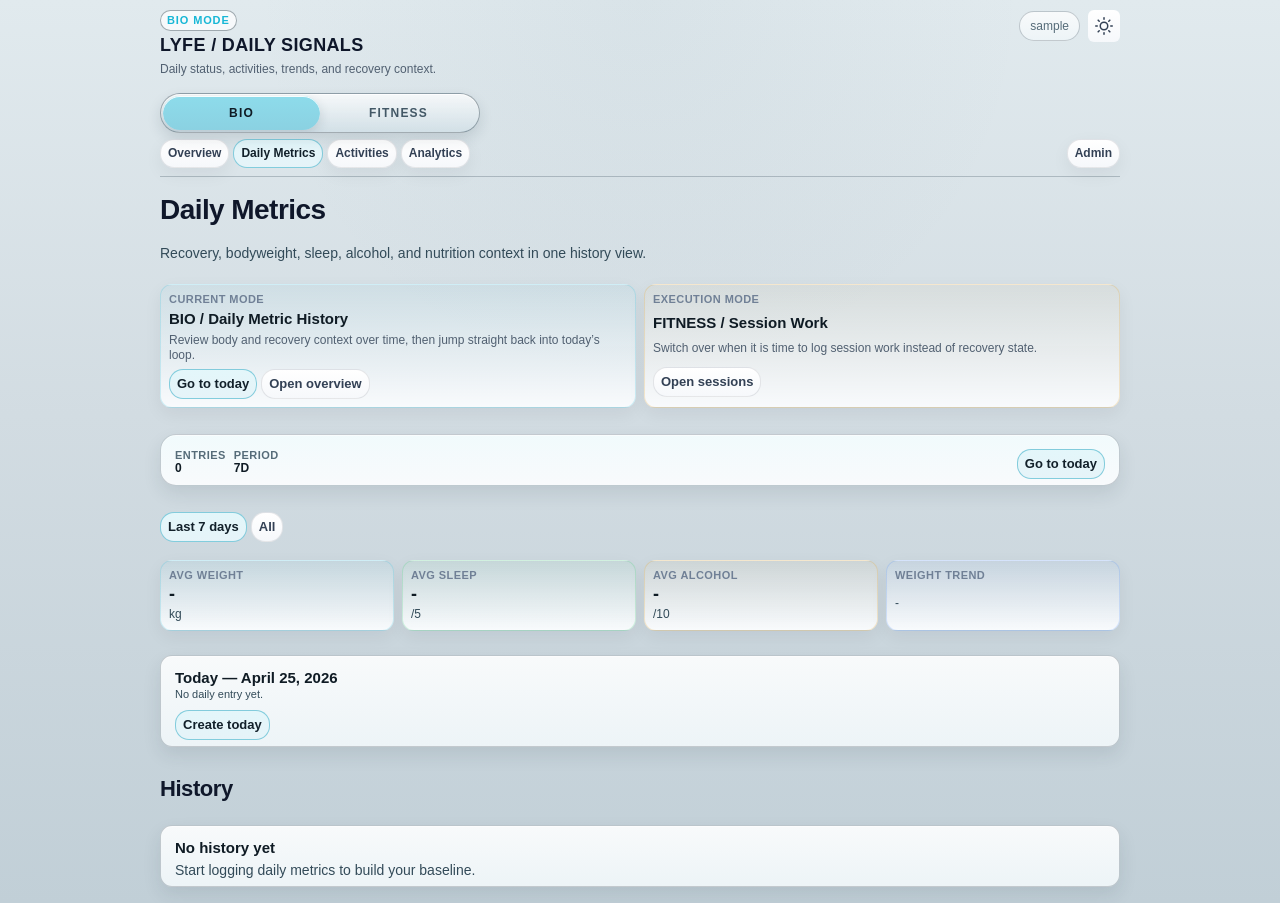
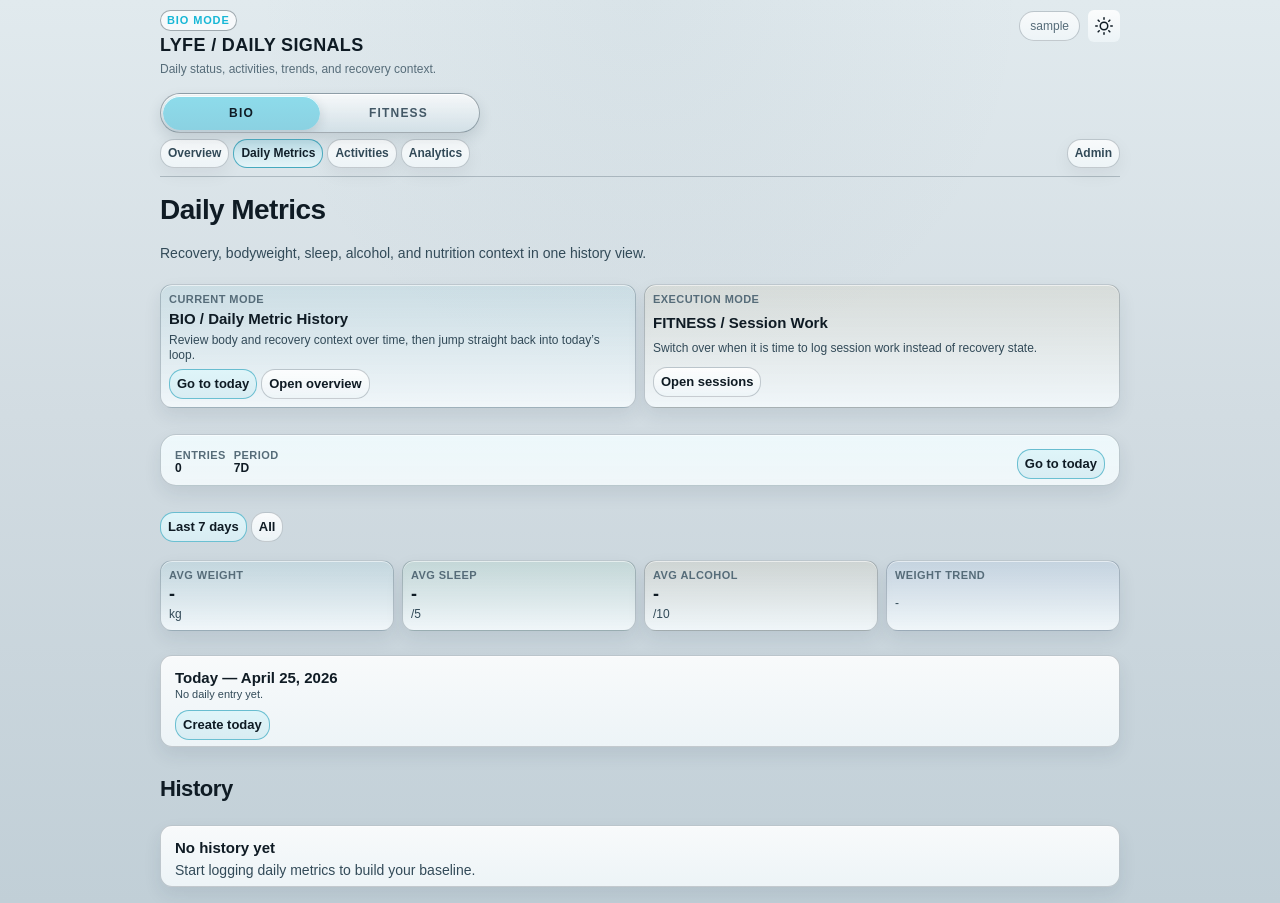
Before and after one commit to MartinParf/lyfeapp, a Django app: page /bio/daily-metrics/ in a window 1280 px wide. Run offline with Django 5.2, Linux system fonts and the light colour scheme; the visitor is signed in with stand-in values (Sample User, id 1); data that the repository does not hold is empty; some libraries are stand-ins or nearby versions.

Commit message:
P12.Theme COMPLETED v2

```diff
--- a/core/static/core/css/app.css
+++ b/core/static/core/css/app.css
@@ -1933,132 +1933,6 @@ input[type="button"] {
     }
 }
 
-/* =========================================================
-   LIGHT THEME SUPPORT — consolidated and non-destructive
-   ========================================================= */
-
-:root[data-theme="light"] .mode-switch-link,
-:root[data-theme="light"] .context-subnav-link,
-:root[data-theme="light"] .nav-pill,
-:root[data-theme="light"] .sub-nav-link,
-:root[data-theme="light"] .link-button,
-:root[data-theme="light"] button,
-:root[data-theme="light"] input[type="submit"],
-:root[data-theme="light"] input[type="button"] {
-    color: #334155;
-    background: linear-gradient(180deg, #ffffff 0%, #f6f8fb 100%);
-    border-color: rgba(15, 23, 42, 0.10);
-}
-
-:root[data-theme="light"] .mode-switch-link-active,
-:root[data-theme="light"] .context-subnav-link-active,
-:root[data-theme="light"] .nav-pill-active,
-:root[data-theme="light"] .sub-nav-link-active,
-:root[data-theme="light"] .primary-button {
-    color: #0f172a !important;
-    text-shadow: none;
-    border-color: color-mix(in srgb, var(--mode) 40%, rgba(15, 23, 42, 0.12));
-    background:
-        linear-gradient(
-            180deg,
-            color-mix(in srgb, var(--mode) 12%, #ffffff 88%) 0%,
-            color-mix(in srgb, var(--mode) 7%, #f5f8fb 93%) 100%
-        );
-}
-
-:root[data-theme="light"] .mode-switch {
-    background: linear-gradient(180deg, #f4f6f8 0%, #eef2f5 100%);
-    border-color: rgba(15, 23, 42, 0.10);
-}
-
-:root[data-theme="light"] .app-brand-title,
-:root[data-theme="light"] h1,
-:root[data-theme="light"] h2,
-:root[data-theme="light"] h3,
-:root[data-theme="light"] h4 {
-    color: #0f172a;
-}
-
-:root[data-theme="light"] .app-brand-subtitle,
-:root[data-theme="light"] .muted,
-:root[data-theme="light"] p,
-:root[data-theme="light"] .overview-lead,
-:root[data-theme="light"] .mode-bridge-copy {
-    color: #516071;
-}
-
-:root[data-theme="light"] .meta-item-label,
-:root[data-theme="light"] .compact-label,
-:root[data-theme="light"] .section-kicker,
-:root[data-theme="light"] .mode-bridge-kicker,
-:root[data-theme="light"] .stat-label {
-    color: #708096;
-}
-
-:root[data-theme="light"] .panel-accent,
-:root[data-theme="light"] .overview-primary-card,
-:root[data-theme="light"] .session-page-head {
-    background:
-        linear-gradient(
-            180deg,
-            color-mix(in srgb, var(--mode) 6%, #ffffff 94%) 0%,
-            #f8fafc 100%
-        );
-    border-color: color-mix(in srgb, var(--mode) 24%, rgba(15, 23, 42, 0.10));
-}
-
-:root[data-theme="light"] .mode-bridge-card-bio,
-:root[data-theme="light"] .overview-bridge-card-current,
-:root[data-theme="light"] .summary-tile-weight {
-    background: linear-gradient(180deg, rgba(24, 183, 214, 0.04) 0%, #f8fafc 100%);
-    border-color: rgba(24, 183, 214, 0.18);
-}
-
-:root[data-theme="light"] .mode-bridge-card-fitness,
-:root[data-theme="light"] .overview-bridge-card-other,
-:root[data-theme="light"] .summary-tile-alcohol,
-:root[data-theme="light"] .execution-card-primary {
-    background: linear-gradient(180deg, rgba(231, 154, 21, 0.04) 0%, #f8fafc 100%);
-    border-color: rgba(231, 154, 21, 0.20);
-}
-
-:root[data-theme="light"] .summary-tile-sleep {
-    background: linear-gradient(180deg, rgba(34, 197, 94, 0.04) 0%, #f8fafc 100%);
-    border-color: rgba(34, 197, 94, 0.18);
-}
-
-:root[data-theme="light"] .summary-tile-trend {
-    background: linear-gradient(180deg, rgba(59, 130, 246, 0.04) 0%, #f8fafc 100%);
-    border-color: rgba(59, 130, 246, 0.18);
-}
-
-:root[data-theme="light"] input,
-:root[data-theme="light"] select,
-:root[data-theme="light"] textarea {
-    background: #ffffff;
-    color: #0f172a;
-    border-color: rgba(15, 23, 42, 0.10);
-}
-
-:root[data-theme="light"] input::placeholder,
-:root[data-theme="light"] textarea::placeholder {
-    color: #8a97a8;
-}
-
-:root[data-theme="light"] .danger,
-:root[data-theme="light"] button.danger {
-    color: #b84343;
-    border-color: rgba(239, 68, 68, 0.20);
-    background: linear-gradient(180deg, rgba(239, 68, 68, 0.04) 0%, #ffffff 100%);
-}
-
-:root[data-theme="dark"] .mode-switch-link-active,
-:root[data-theme="dark"] .context-subnav-link-active,
-:root[data-theme="dark"] .nav-pill-active,
-:root[data-theme="dark"] .sub-nav-link-active,
-:root[data-theme="dark"] .primary-button {
-    color: #f8fbff;
-}
 /* 10.2b / 5-column compact insight strip */
 .overview-tiles-strip-5 {
     grid-template-columns: repeat(5, minmax(0, 1fr));
@@ -4167,3 +4041,201 @@ button.primary-submit-full,
     color: #0f1b24 !important;
     background: transparent !important;
 }
+/* =========================================================
+   LIGHT THEME FINAL READABILITY PATCH
+   Restores only useful light-mode support after removing old block
+   ========================================================= */
+
+/* Stronger text hierarchy in light mode */
+:root[data-theme="light"] {
+    --text: #0f1b24;
+    --text-soft: #324a58;
+    --text-dim: #566c79;
+
+    --line: rgba(27, 48, 62, 0.24);
+    --line-2: rgba(27, 48, 62, 0.40);
+
+    --surface-elevated: rgba(255, 255, 255, 0.74);
+    --surface-elevated-2: rgba(255, 255, 255, 0.90);
+}
+
+/* General readable text */
+:root[data-theme="light"] body,
+:root[data-theme="light"] p,
+:root[data-theme="light"] label,
+:root[data-theme="light"] .muted,
+:root[data-theme="light"] .muted-compact,
+:root[data-theme="light"] .form-help,
+:root[data-theme="light"] .helptext,
+:root[data-theme="light"] .quick-choice-help,
+:root[data-theme="light"] .overview-lead,
+:root[data-theme="light"] .mode-bridge-copy,
+:root[data-theme="light"] .form-hero-copy,
+:root[data-theme="light"] .execution-subtitle {
+    color: var(--text-soft);
+}
+
+/* Form labels should not look disabled */
+:root[data-theme="light"] .form-row label,
+:root[data-theme="light"] .form-section label,
+:root[data-theme="light"] .inline-form label {
+    color: var(--text);
+    font-weight: 700;
+}
+
+/* Small technical labels */
+:root[data-theme="light"] .meta-item-label,
+:root[data-theme="light"] .compact-label,
+:root[data-theme="light"] .section-kicker,
+:root[data-theme="light"] .mode-bridge-kicker,
+:root[data-theme="light"] .stat-label,
+:root[data-theme="light"] .entity-kpi-label,
+:root[data-theme="light"] .session-duration-label,
+:root[data-theme="light"] .execution-mini-label,
+:root[data-theme="light"] .form-hero-mini-label {
+    color: var(--text-dim);
+}
+
+/* Inputs/selects/textareas */
+:root[data-theme="light"] input,
+:root[data-theme="light"] select,
+:root[data-theme="light"] textarea {
+    background: rgba(248, 250, 251, 0.96);
+    color: var(--text);
+    border-color: rgba(27, 48, 62, 0.34);
+}
+
+:root[data-theme="light"] input::placeholder,
+:root[data-theme="light"] textarea::placeholder {
+    color: rgba(86, 108, 121, 0.56);
+}
+
+:root[data-theme="light"] input:disabled,
+:root[data-theme="light"] select:disabled,
+:root[data-theme="light"] textarea:disabled {
+    color: rgba(15, 27, 36, 0.62);
+    background: rgba(229, 236, 240, 0.78);
+    border-color: rgba(27, 48, 62, 0.22);
+}
+
+/* Basic buttons after removing old support block */
+:root[data-theme="light"] .link-button,
+:root[data-theme="light"] button,
+:root[data-theme="light"] input[type="submit"],
+:root[data-theme="light"] input[type="button"] {
+    color: var(--text);
+    background:
+        linear-gradient(
+            180deg,
+            rgba(255, 255, 255, 0.88) 0%,
+            rgba(237, 244, 247, 0.94) 100%
+        );
+    border-color: rgba(27, 48, 62, 0.24);
+}
+
+/* Primary buttons */
+:root[data-theme="light"] .primary-button {
+    color: var(--text) !important;
+    text-shadow: none;
+    border-color: color-mix(in srgb, var(--mode) 46%, rgba(27, 48, 62, 0.22));
+    background:
+        linear-gradient(
+            180deg,
+            color-mix(in srgb, var(--mode) 14%, #ffffff 86%) 0%,
+            color-mix(in srgb, var(--mode) 8%, #e9f1f5 92%) 100%
+        );
+}
+
+/* Primary / current mode cards */
+:root[data-theme="light"] .panel-accent,
+:root[data-theme="light"] .overview-primary-card,
+:root[data-theme="light"] .form-hero-card-primary,
+:root[data-theme="light"] .session-page-head {
+    border-color: color-mix(in srgb, var(--mode) 34%, rgba(27, 48, 62, 0.22));
+    background:
+        linear-gradient(
+            180deg,
+            color-mix(in srgb, var(--mode) 7%, rgba(255, 255, 255, 0.94) 93%) 0%,
+            rgba(241, 247, 250, 0.96) 100%
+        );
+    box-shadow:
+        0 8px 18px rgba(27, 48, 62, 0.10),
+        inset 0 1px 0 rgba(255, 255, 255, 0.72);
+}
+
+/* Fitness primary cards */
+:root[data-theme="light"] .execution-card-primary {
+    border-color: rgba(231, 154, 21, 0.30);
+    background:
+        linear-gradient(
+            180deg,
+            rgba(231, 154, 21, 0.06) 0%,
+            rgba(241, 247, 250, 0.96) 100%
+        );
+}
+
+/* BIO/FITNESS bridge cards */
+:root[data-theme="light"] .mode-bridge-card-bio,
+:root[data-theme="light"] .overview-bridge-card-current,
+:root[data-theme="light"] .summary-tile-weight {
+    background: linear-gradient(180deg, rgba(24, 183, 214, 0.055) 0%, rgba(241, 247, 250, 0.96) 100%);
+    border-color: rgba(24, 183, 214, 0.26);
+}
+
+:root[data-theme="light"] .mode-bridge-card-fitness,
+:root[data-theme="light"] .overview-bridge-card-other,
+:root[data-theme="light"] .summary-tile-alcohol {
+    background: linear-gradient(180deg, rgba(231, 154, 21, 0.055) 0%, rgba(241, 247, 250, 0.96) 100%);
+    border-color: rgba(231, 154, 21, 0.26);
+}
+
+:root[data-theme="light"] .summary-tile-sleep {
+    background: linear-gradient(180deg, rgba(34, 197, 94, 0.055) 0%, rgba(241, 247, 250, 0.96) 100%);
+    border-color: rgba(34, 197, 94, 0.24);
+}
+
+:root[data-theme="light"] .summary-tile-trend {
+    background: linear-gradient(180deg, rgba(59, 130, 246, 0.055) 0%, rgba(241, 247, 250, 0.96) 100%);
+    border-color: rgba(59, 130, 246, 0.24);
+}
+
+/* Generic cards after old support removal */
+:root[data-theme="light"] .card,
+:root[data-theme="light"] .list-card,
+:root[data-theme="light"] .form-section,
+:root[data-theme="light"] .inline-form,
+:root[data-theme="light"] .stat-tile,
+:root[data-theme="light"] .mode-bridge-card,
+:root[data-theme="light"] .overview-bridge-card,
+:root[data-theme="light"] .execution-card,
+:root[data-theme="light"] .form-hero-card,
+:root[data-theme="light"] .session-collapsible,
+:root[data-theme="light"] .session-secondary-details,
+:root[data-theme="light"] .session-set-block,
+:root[data-theme="light"] .session-add-set-block,
+:root[data-theme="light"] .exercise-entry-card,
+:root[data-theme="light"] .entity-info-strip {
+    border-color: var(--line);
+    box-shadow:
+        0 8px 18px rgba(27, 48, 62, 0.09),
+        inset 0 1px 0 rgba(255, 255, 255, 0.56);
+}
+
+/* Status chips in light mode */
+:root[data-theme="light"] .status-chip-good {
+    border-color: rgba(22, 101, 52, 0.34);
+    background: linear-gradient(180deg, rgba(34, 197, 94, 0.14) 0%, rgba(240, 253, 244, 0.84) 100%);
+    color: #166534;
+}
+
+:root[data-theme="light"] .status-chip-warn {
+    border-color: rgba(146, 64, 14, 0.34);
+    background: linear-gradient(180deg, rgba(245, 158, 11, 0.16) 0%, rgba(255, 251, 235, 0.86) 100%);
+    color: #92400e;
+}
+
+:root[data-theme="light"] .status-chip-bad {
+    border-color: rgba(153, 27, 27, 0.32);
+    background: linear-gradient(180deg, rgba(239, 68, 68, 0.12) 0%, rgba(254, 242, 242, 0.86) 100%);
+    color: #991b1b;
+}
--- a/templates/base.html
+++ b/templates/base.html
@@ -35,7 +35,7 @@
     </script>
 
     <script src="https://unpkg.com/htmx.org@1.9.12"></script>
-    <link rel="stylesheet" href="{% static 'core/css/app.css' %}?v=light-safe-1">
+    <link rel="stylesheet" href="{% static 'core/css/app.css' %}?v=theme-v2">
 
     <script>
         document.addEventListener("DOMContentLoaded", function () {
```
